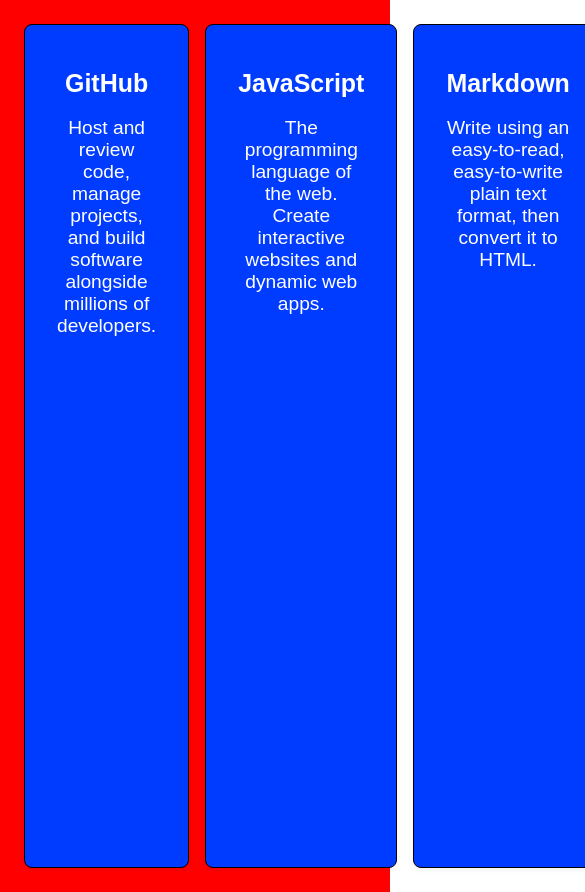
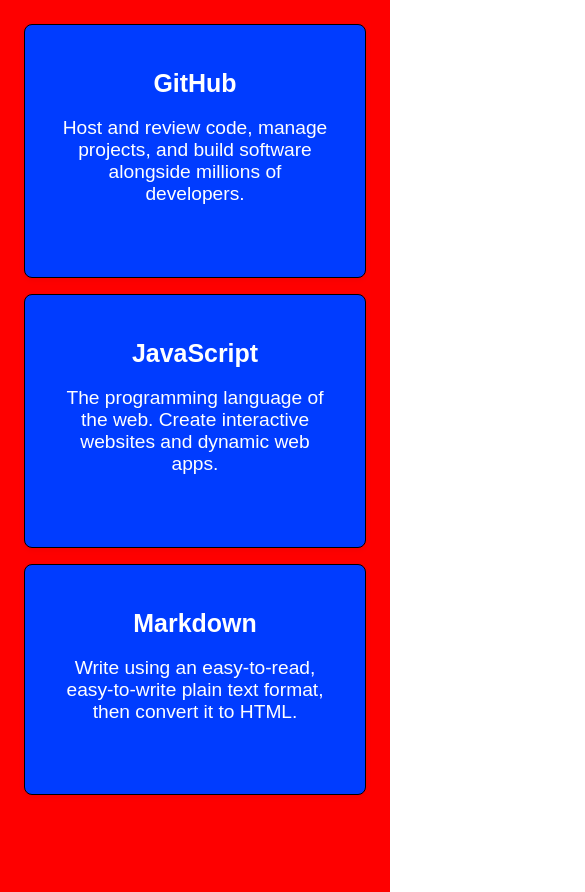
Before and after one commit to Madhan577/Grid, a plain HTML site: page index.html in a window 390 px wide. Shown: the whole page, 585 px wide, since content can reach past the window. Drawn offline with Linux system fonts and the light colour scheme.

Commit message:
Update index.html

```diff
--- a/index.html
+++ b/index.html
@@ -33,6 +33,16 @@
       color: #ffffff;
       font-size: 1em;
     }
+    @media (max-width: 768px) {
+      .grid-container {
+        grid-template-areas:
+          "header"
+          "nav"
+          "main"
+          "right"
+          "footer";
+        grid-template-columns: 1fr; /* single column layout */
+      }
   </style>
 </head>
 <body>
```
